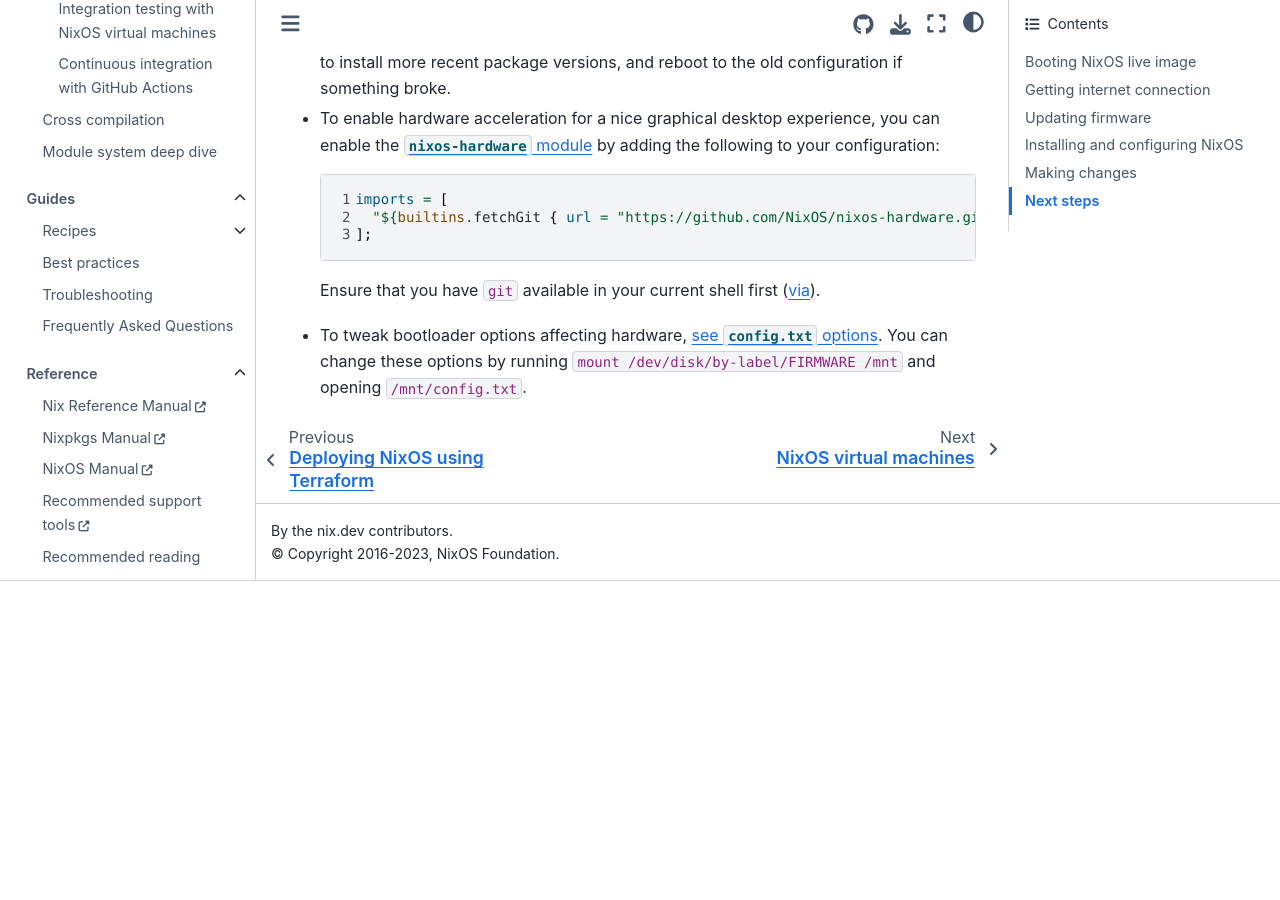
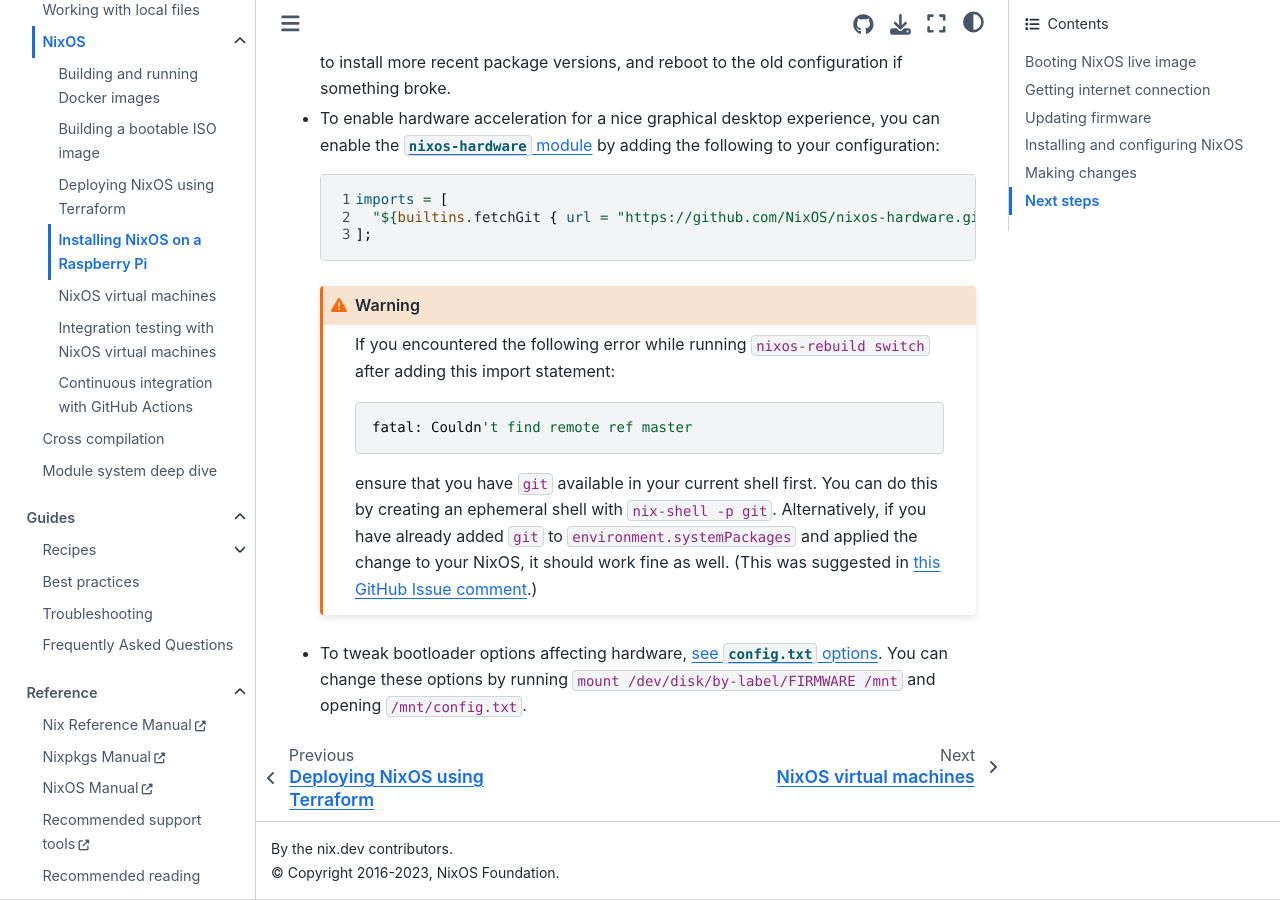
Before and after one commit to NixOS/nix.dev, a Sphinx documentation site: the page built from source/tutorials/nixos/installing-nixos-on-a-raspberry-pi.md, in a window 1280 px wide and 900 px high, scrolled down 4500 px. Built offline with Sphinx 7.4.7 and the Sphinx Book theme 1.1.4, drawn with Linux system fonts in a browser that asks for light colours; before the commit the page ends 5081 px from its top, so only the background shows below that.

Commit message:
Update installing-nixos-on-a-raspberry-pi.md

````diff
--- a/source/tutorials/nixos/installing-nixos-on-a-raspberry-pi.md
+++ b/source/tutorials/nixos/installing-nixos-on-a-raspberry-pi.md
@@ -196,5 +196,13 @@
     "${builtins.fetchGit { url = "https://github.com/NixOS/nixos-hardware.git"; }}/raspberry-pi/4"
   ];
   ```
-  Ensure that you have `git` available in your current shell first ([via](https://github.com/NixOS/nix/issues/1923#issuecomment-1665509352)).
+  :::{warning}
+  If you encountered the following error while running `nixos-rebuild switch` after adding this import statement:
+
+  ```
+  fatal: Couldn't find remote ref master
+  ```
+
+  ensure that you have `git` available in your current shell first. You can do this by creating an ephemeral shell with `nix-shell -p git`. Alternatively, if you have already added `git` to `environment.systemPackages` and applied the change to your NixOS, it should work fine as well. (This was suggested in [this GitHub Issue comment](https://github.com/NixOS/nix/issues/1923#issuecomment-1665509352).)
+  :::
 - To tweak bootloader options affecting hardware, [see `config.txt` options](https://www.raspberrypi.org/documentation/configuration/config-txt/). You can change these options by running `mount /dev/disk/by-label/FIRMWARE /mnt` and opening `/mnt/config.txt`.
````
